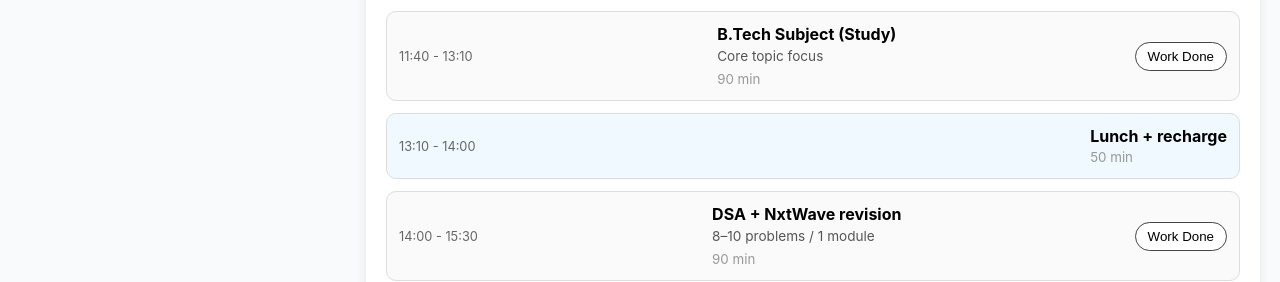
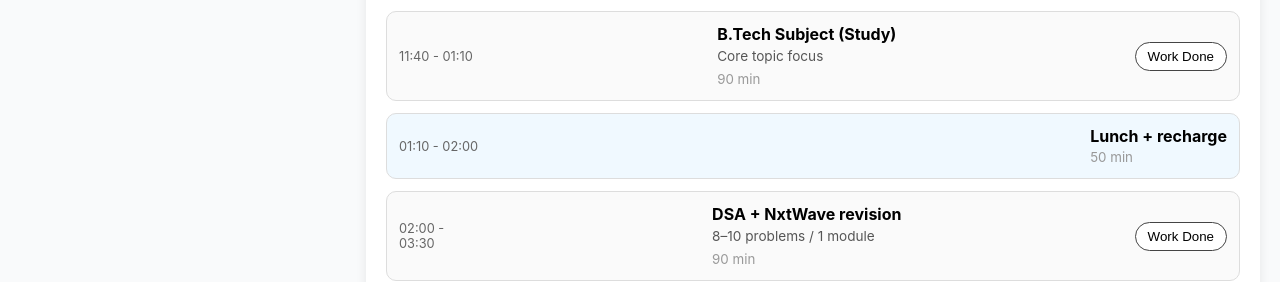
Before and after one commit to veerababu-g/TASKING-, a React (Create React App) app: page / in a window 1280 px wide. Shown: the part 539-821 px from the top of the page. Built offline with nearby package versions, Linux system fonts and the light colour scheme.

Commit message:
Update App.js

```diff
--- a/src/App.js
+++ b/src/App.js
@@ -21,7 +21,7 @@ export default function DailyPowerhousePlanner() {
   ];
 
   function minutesToTime(mins) {
-    const h = Math.floor(mins / 60) % 24;
+    const h = Math.floor(mins / 60) % 12;
     const m = mins % 60;
     return `${String(h).padStart(2,'0')}:${String(m).padStart(2,'0')}`;
   }
```
